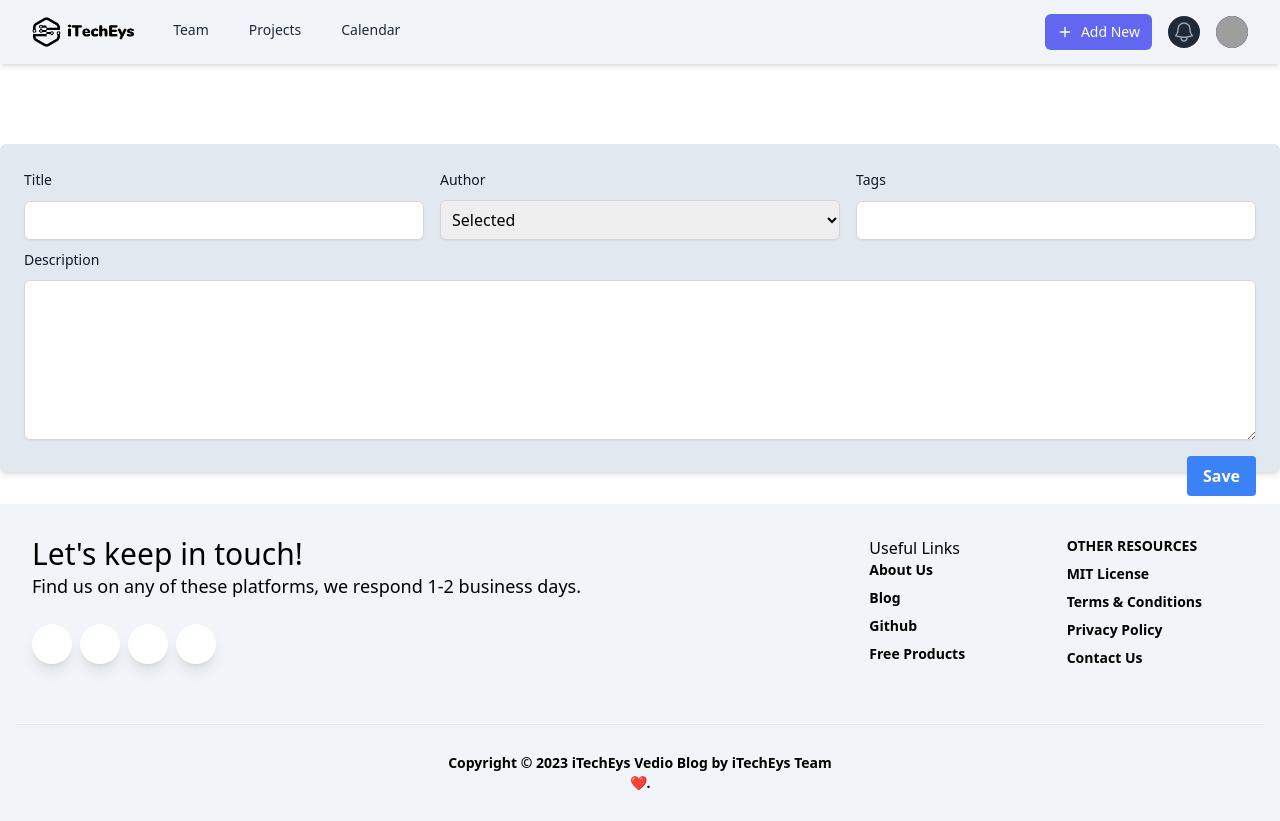
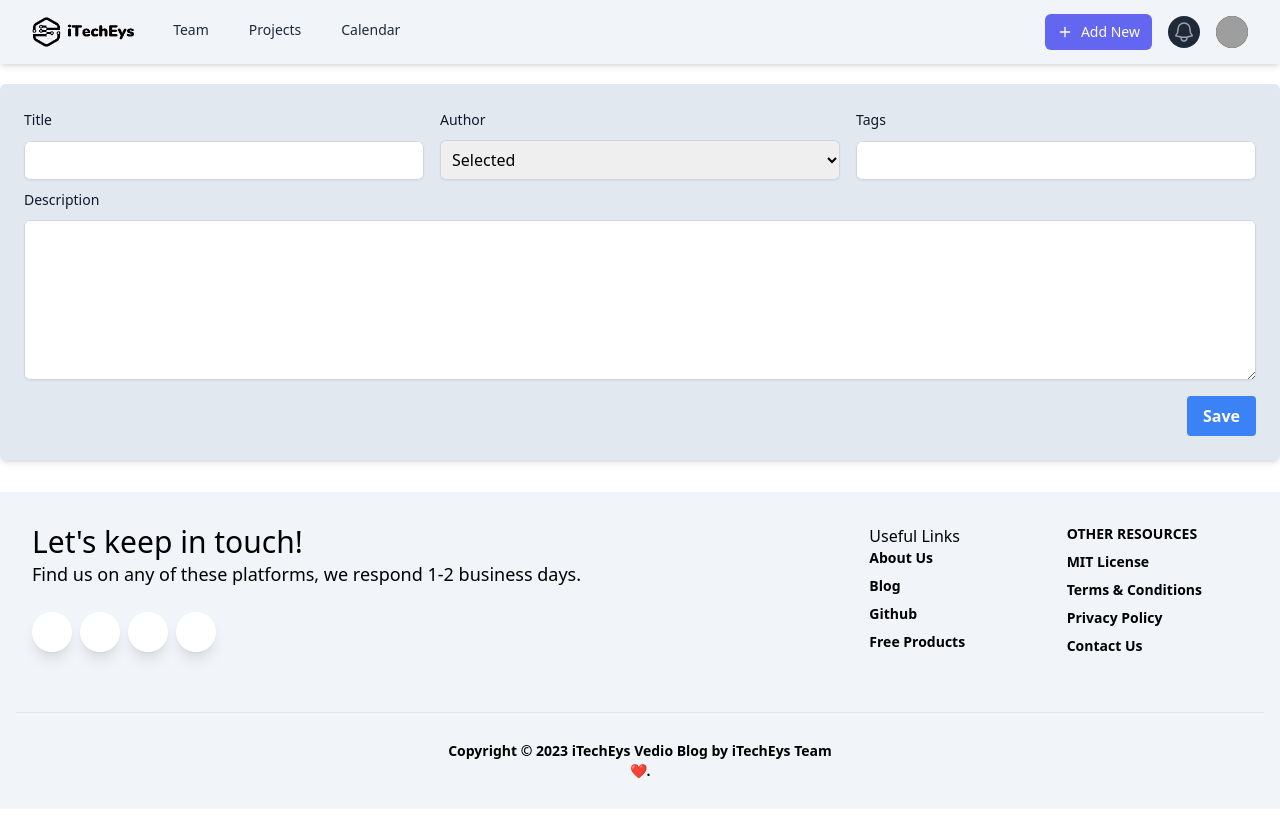
Before and after one commit to MotalibHossain/iTech-Vedio-blog, a React (Create React App) app: page /add-vedio in a window 1280 px wide. Built offline with nearby package versions, Linux system fonts and the light colour scheme; grey boxes are pictures that could not be loaded; some icons are missing.

Commit message:
Update add page.

```diff
--- a/src/App.css
+++ b/src/App.css
@@ -1079,6 +1079,10 @@ video {
   margin-bottom: calc(2rem * var(--tw-space-y-reverse));
 }
 
+.overflow-hidden {
+  overflow: hidden;
+}
+
 .overflow-y-auto {
   overflow-y: auto;
 }
--- a/src/pages/AddVedio.js
+++ b/src/pages/AddVedio.js
@@ -5,7 +5,7 @@ export default function AddVedio() {
         <>
             <section className="mb-8 mt-5">
                 <div className="container mx-auto">
-                    <div className="max-w-7xl p-6 mx-auto bg-slate-200 rounded-md shadow-md dark:bg-gray-800 mt-20">
+                    <div className="max-w-7xl p-6 mx-auto bg-slate-200 rounded-md shadow-md dark:bg-gray-800 overflow-hidden">
                         <form action="">
                             <div className="grid grid-cols-1 sm:grid-cols-2 md:grid-cols-2 lg:grid-cols-3 xl:grid-cols-3 2xl:grid-cols-3 gap-4">
                                 <div className="grid mb-2">
```
